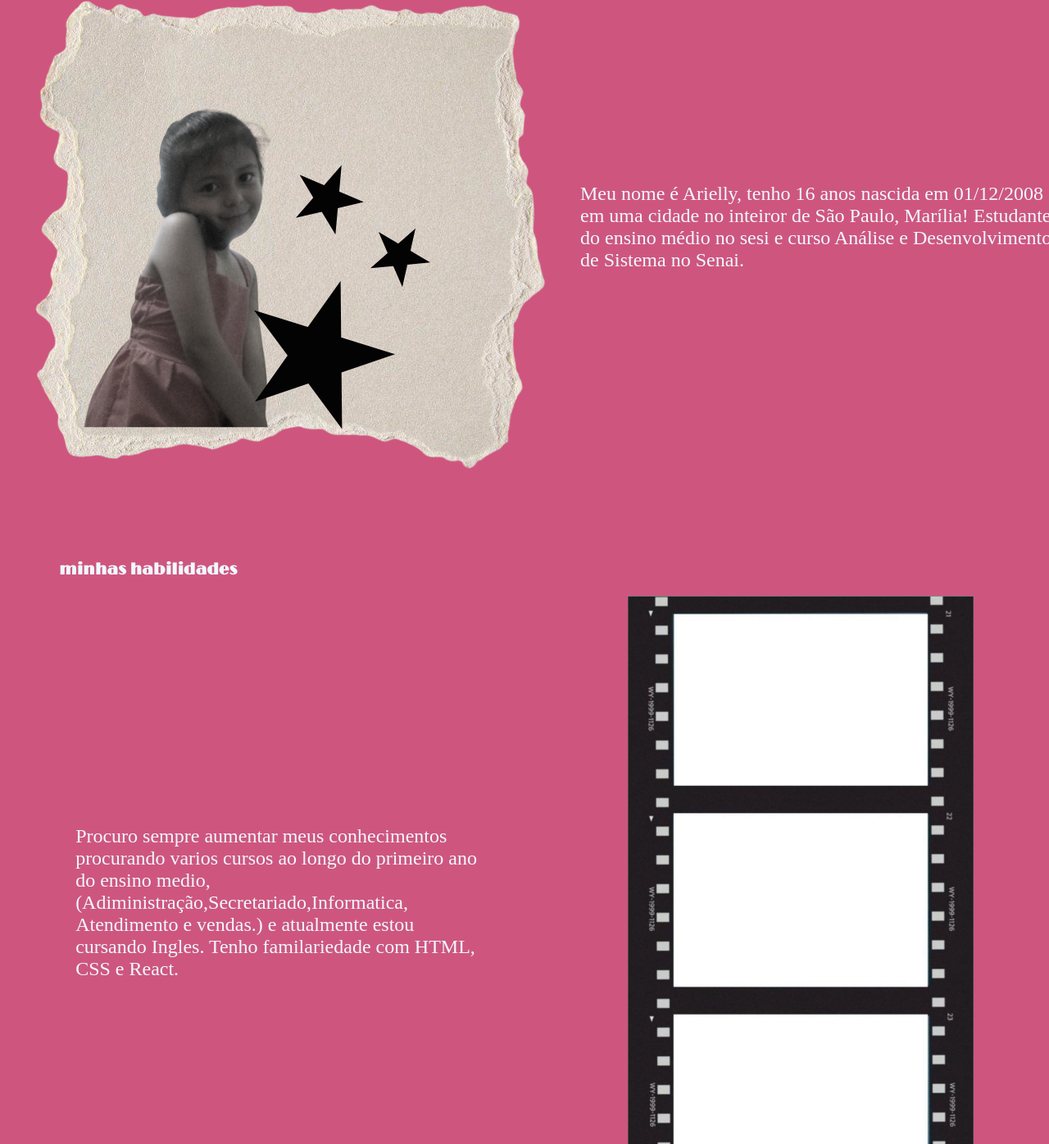
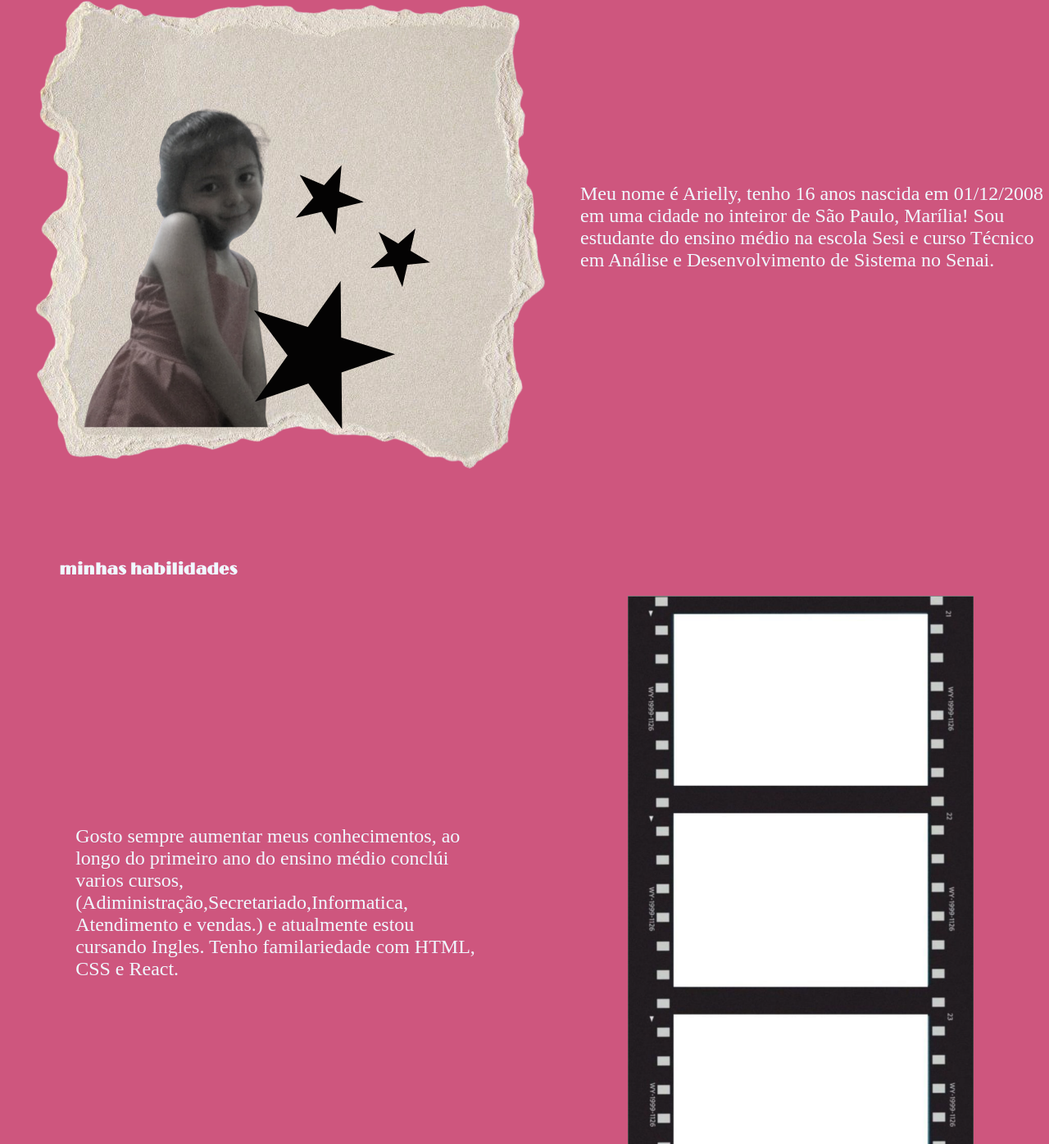
Before and after one commit to ariellyr/portifolio-Arielly, a plain HTML site: page index.html in a window 1280 px wide. Shown: the part 230-1626 px from the top of the page at 82% size. Drawn offline with nearby package versions, Linux system fonts and the light colour scheme; a web font is replaced by a local one.

Commit message:
mudança nos textos

```diff
--- a/index.html
+++ b/index.html
@@ -49,7 +49,7 @@
  <img src="img/Design sem nome (8).png" alt="foto">
 
     <p>Meu nome é Arielly, tenho 16 anos nascida em 01/12/2008
-    em uma cidade no inteiror de São Paulo, Marília! Estudante do ensino médio no sesi e curso  Análise e Desenvolvimento de Sistema no Senai. </p>
+    em uma cidade no inteiror de São Paulo, Marília! Sou estudante do ensino médio na escola Sesi e curso Técnico em Análise e Desenvolvimento de Sistema no Senai. </p>
 
      </main>
 </section>
@@ -60,8 +60,8 @@
 
 <main class="container-habilidades">
 <div class="card-habilidades">
-    <p>Procuro sempre aumentar meus conhecimentos procurando
-        varios cursos ao longo do primeiro ano do ensino medio,
+    <p>Gosto sempre aumentar meus conhecimentos, ao longo do primeiro ano do ensino médio conclúi
+        varios cursos,
         (Adiministração,Secretariado,Informatica, Atendimento e vendas.) e atualmente estou cursando Ingles.
 
         Tenho familariedade com HTML, CSS e React.</p>
```
